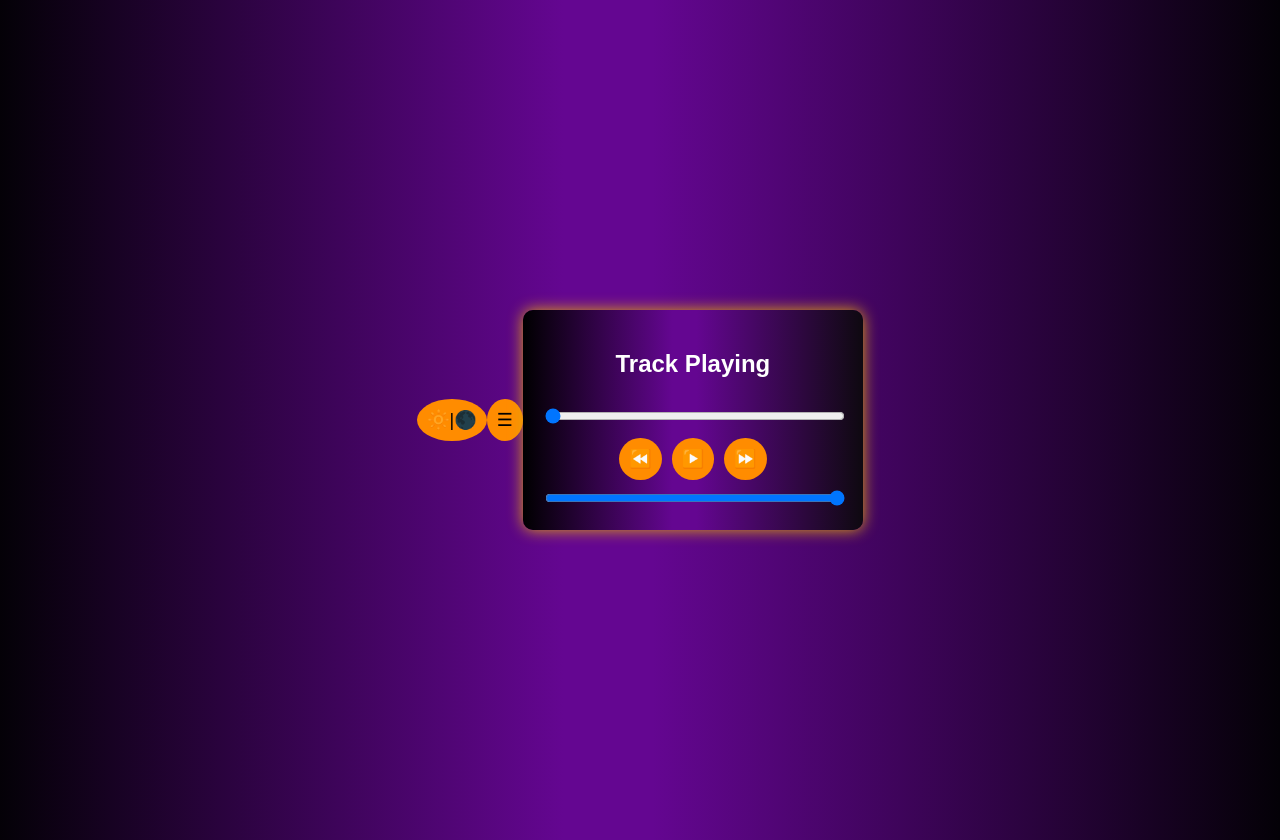
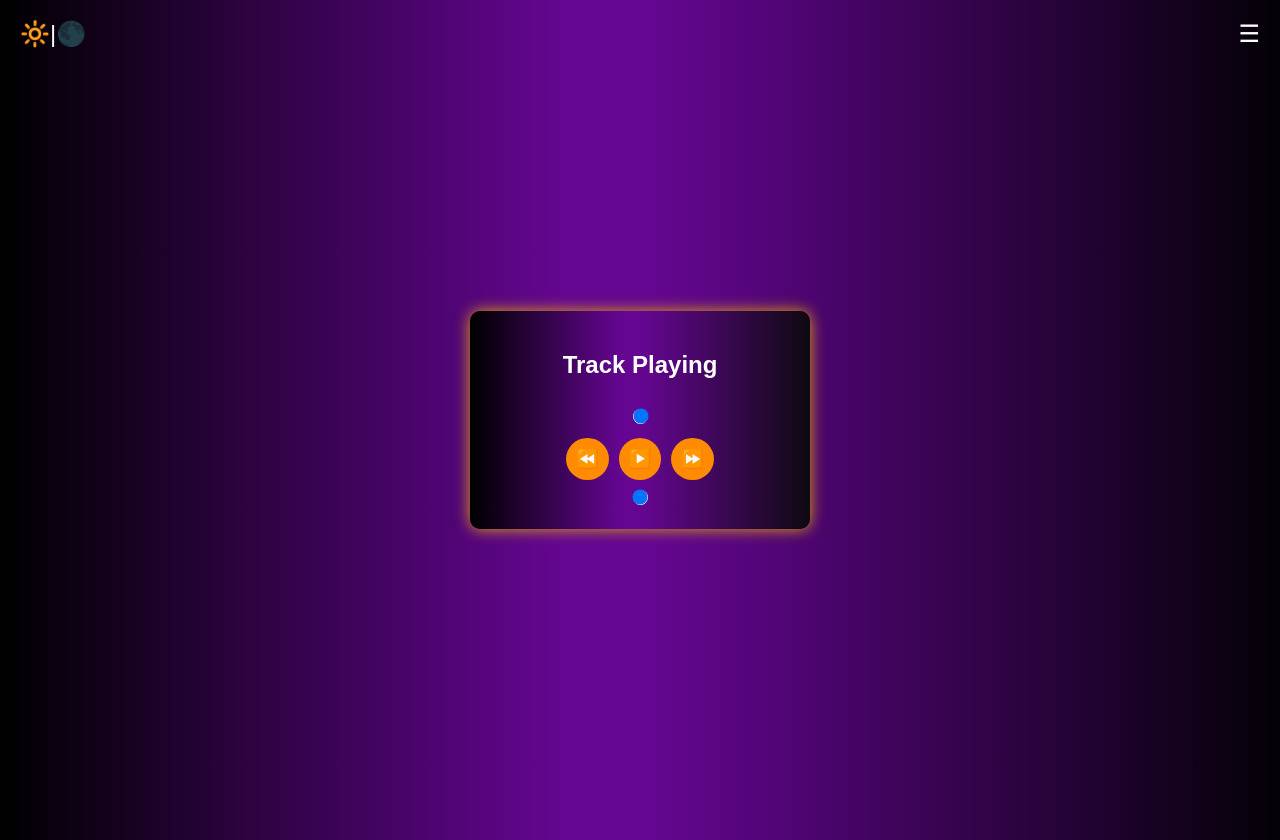
Before and after one commit to 2023154/MusicPlayerAPP, a plain HTML site: page app.html in a window 1280 px wide. Drawn offline with Linux system fonts and the light colour scheme.

Commit message:
Update musicplayer.css
Creation of design for the change mode button and menu list

```diff
--- a/musicplayer.css
+++ b/musicplayer.css
@@ -5,7 +5,7 @@ body{
     display: flex;
     justify-content: center;
     align-items: center;
-    background: linear-gradient(90deg, rgb(4, 1, 7) 0%, rgb(100, 6, 145) 44%, rgb(100, 6, 145) 51%, rgb(4, 1, 7) 100%);
+    background: linear-gradient(90deg, rgba(0,0,0,1) 0%, rgba(100,6,145,1) 44%, rgb(100, 6, 145) 51%, rgb(4, 1, 7) 100%);
     color: white;
     margin: 0;
 }
@@ -45,7 +45,70 @@ button:hover{
     background: #fffefe;
 }
 
+button:active {
+    transform: scale(0.95);
+}
+
 input[type="range"] {
     width: 100%;
     margin-top: 10px;
+    -webkit-appearance: none;
+    appearance: none;
+    width: 15px;
+    height: 15px;
+    background: white;
+    border-radius: 50%;
+    cursor: pointer;
 }
+
+.menu-icon{
+    position: absolute;
+    top: 10px;
+    right: 10px;
+    background: none;
+    border: none;
+    cursor: pointer;
+    font-size: 24px;
+    transition: 0.3s;
+    color: white;
+ }
+ .menu-icon:hover{
+     color: darkorange;
+ }
+
+ .theme-toggle{
+     position: absolute;
+     top: 10px;
+     left: 10px;
+     background: none;
+     border: none;
+     cursor: pointer;
+     font-size: 24px;
+     color: white;
+     transition: 0.3s;
+ }
+ .theme-toggle:hover{
+     color: white;
+ }
+
+ .light-mode{
+     background: white;
+     color: black;
+
+ }
+ .light-mode button{
+     color: white;
+     background:#333;
+ }
+ .light-mode button:hover{
+     background:#555;
+ }
+ .light-mode .theme-toggle{
+     color: black;
+ }
+
+ @media (max-width: 400px){
+     .musicPlayer{
+         width: 90%;
+     }
+ }
```
